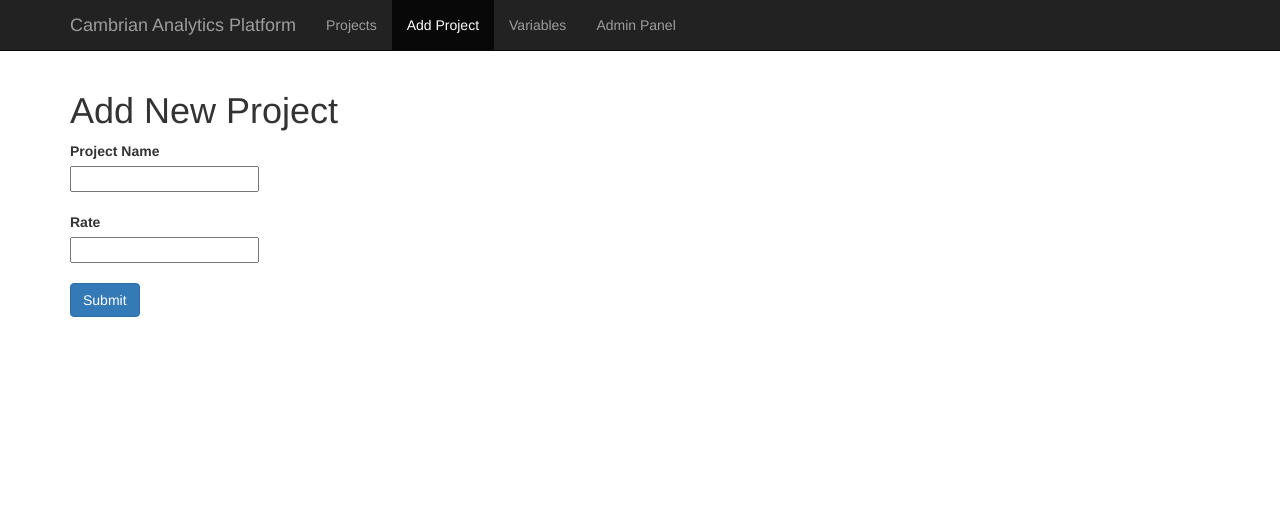
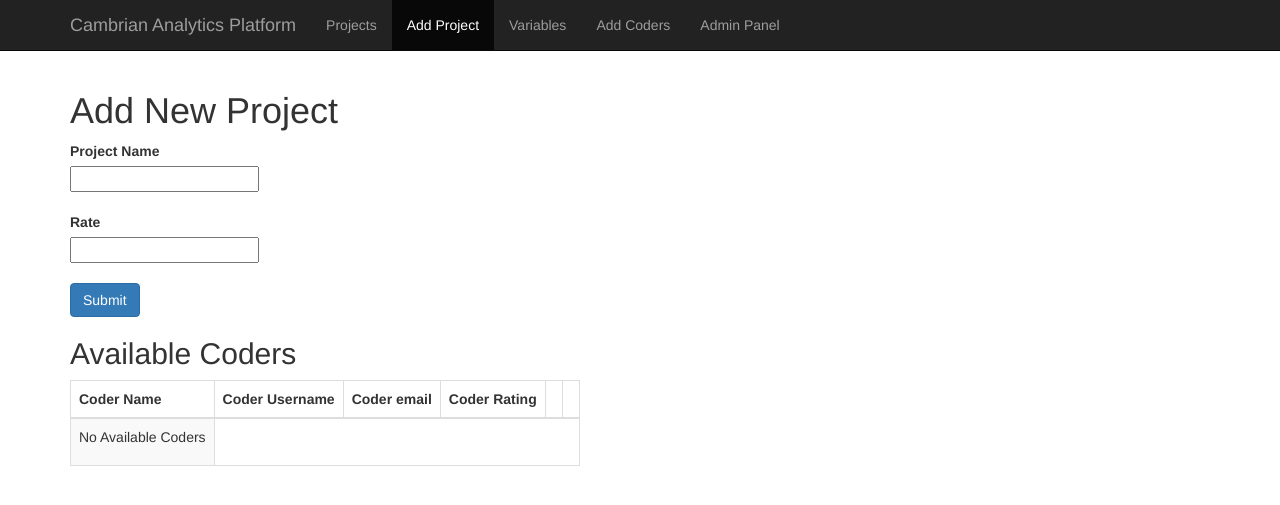
Before and after one commit to LosGimenos/coder_project, a Django app: a page that uses coder_app/templates/coder_app/base.html in a window 1280 px wide. Shown: the top 505 px of the page. Run offline with Django 3.2, Linux system fonts and the light colour scheme; some libraries are stand-ins or nearby versions.

Commit message:
scaffold coder view and add/edit coders

```diff
--- a/coder_app/templates/coder_app/base.html
+++ b/coder_app/templates/coder_app/base.html
@@ -35,15 +35,16 @@
           </button>
           <a class="navbar-brand" href="#">Cambrian Analytics Platform</a>
         </div>
-          {% url 'index' as index_url %}
-          {% url 'submit_new_project' as project_url %}
-          {% url 'submit_new_variable' as variable_url %}
-          {% url 'edit_project' as edit_project_url %}
+          {% url 'coder_app:index' as index_url %}
+          {% url 'coder_app:submit_new_project' as project_url %}
+          {% url 'coder_app:submit_new_variable' as variable_url %}
+          {% url 'coder_app:edit_project' as edit_project_url %}
         <div id="navbar" class="collapse navbar-collapse">
           <ul class="nav navbar-nav">
             <li {% if request.path == index_url %} class="active" {% endif %}><a href='{{ index_url }}'>Projects</a></li>
               <li {% if request.path == project_url %} class="active" {% endif %}><a href='{{ project_url }}'>Add Project</a></li>
             <li {% if request.path == variable_url %} class="active" {% endif %}><a href="{{ variable_url }}">Variables</a></li>
+              <li><a href="#">Add Coders</a></li>
             <li><a href="#">Admin Panel</a></li>
           </ul>
         </div><!--/.nav-collapse -->
--- a/coder_app/templates/coder_app/edit_variable.html
+++ b/coder_app/templates/coder_app/edit_variable.html
@@ -3,7 +3,7 @@
 {% block content %}
     <h2>Edit Variable "{{ variable_data.name }}"</h2>
 
-    <form action={% url 'edit_variable' variable_id=variable_data.id project_id=project_id %} class="input-group" method="post">
+    <form action={% url 'coder_app:edit_variable' variable_id=variable_data.id project_id=project_id %} class="input-group" method="post">
         {% csrf_token %}
         <input class='btn btn-primary' type="submit" name="submit_variable" value="Submit Variable"/><br />
         <input style="display:none;" name="variable_id" value="{{ variable_data.id }}" />
@@ -43,7 +43,7 @@
     <form id='add-tag'
           class="input-group col-sm-4"
           method="post"
-          action={% url 'edit_variable' variable_id=variable_data.id project_id=project_id %}>
+          action={% url 'coder_app:edit_variable' variable_id=variable_data.id project_id=project_id %}>
         {% csrf_token %}
         <input class="form-control" type="input" name="variable-tag" />
             <span class="input-group-btn">
--- a/coder_app/templates/coder_app/project.html
+++ b/coder_app/templates/coder_app/project.html
@@ -4,13 +4,39 @@
 
     <h1>Add New Project</h1>
 
-    <form action={% url 'submit_new_project' %} class="input-group" method="post">
+    <form action={% url 'coder_app:submit_new_project' %} class="input-group" method="post">
         {% csrf_token %}
         <label for="project-name">Project Name</label>
         <input class="input-group" type="input" name="project-name" /> <br />
         <label for="project-rate">Rate</label>
         <input class="input-group" type="input" name="project-rate" /> <br />
         <input class='btn btn-primary' type="submit" value="Submit"/>
+        <br />
+
+        <h2>Available Coders</h2>
+        <div class="table-responsive">
+            <table class="table table-bordered table-hovered table-striped tablesorter">
+                <thead>
+                    <tr>
+                        <th class="header">Coder Name</th>
+                        <th class="header">Coder Username</th>
+                        <th class="header">Coder email</th>
+                        <th class="header">Coder Rating</th>
+                        <th class="header"></th>
+                        <th class="header"></th>
+                    </tr>
+                </thead>
+                <tbody>
+                    {% if coder_data %}
+
+                    {% else %}
+                        <tr>
+                            <td><p>No Available Coders</p></td>
+                        </tr>
+                    {% endif %}
+                </tbody>
+            </table>
+        </div>
     </form>
 
 {% endblock %}
--- a/coder_app/urls.py
+++ b/coder_app/urls.py
@@ -2,6 +2,7 @@ from django.conf.urls import url
 
 from . import views
 
+app_name = 'coder_app'
 urlpatterns = [
     url(r'^$', views.index, name='index'),
     url(r'^variables', views.submit_new_variable, name='submit_new_variable'),
--- a/coder_app/views.py
+++ b/coder_app/views.py
@@ -92,7 +92,7 @@ def submit_new_variable(request):
         tag_data_list = []
 
         for tag in tag_data:
-            tag_data_list.append({'name': tag.name})
+            tag_data_list.append({'name': tag.name, 'id': tag.id})
 
         return HttpResponse(
             json.dumps({
@@ -103,6 +103,27 @@ def submit_new_variable(request):
             }),
             content_type="application/json"
         )
+
+    elif request.method == 'POST' and request.POST.get('delete_tag') == 'delete_tag':
+        tag_id = request.POST.get('tag_id')
+        project_id = request.POST.get('project_id')
+        variable_id = request.POST.get('variable_id')
+
+        print(tag_id, variable_id, 'these are the ids')
+
+        variable = Variable.objects.get(id=variable_id)
+        tag = Tag.objects.get(id=tag_id)
+        variable.tag_set.remove(tag)
+
+        return HttpResponse(
+            json.dumps({
+                'variable_id': variable_id,
+                'project_id': project_id,
+                'tag_id': tag_id,
+                'result': 'successful!'
+            }),
+            content_type="application/json"
+            )
 
     try:
         variable_id = variable.id
--- a/coder_app_project/settings.py
+++ b/coder_app_project/settings.py
@@ -32,6 +32,7 @@ ALLOWED_HOSTS = []
 
 INSTALLED_APPS = [
     'coder_app.apps.CoderAppConfig',
+    'coder_view.apps.CoderViewConfig',
     'django.contrib.admin',
     'django.contrib.auth',
     'django.contrib.contenttypes',
--- a/coder_app_project/urls.py
+++ b/coder_app_project/urls.py
@@ -18,5 +18,6 @@ from django.contrib import admin
 
 urlpatterns = [
     url(r'^coder_project/', include('coder_app.urls')),
+    url(r'^coder_view/', include('coder_view.urls')),
     url(r'^admin/', admin.site.urls),
 ]
--- /dev/null
+++ b/coder_view/admin.py
@@ -0,0 +1,6 @@
+# -*- coding: utf-8 -*-
+from __future__ import unicode_literals
+
+from django.contrib import admin
+
+# Register your models here.
--- /dev/null
+++ b/coder_view/models.py
@@ -0,0 +1,6 @@
+# -*- coding: utf-8 -*-
+from __future__ import unicode_literals
+
+from django.db import models
+
+# Create your models here.
--- /dev/null
+++ b/coder_view/tests.py
@@ -0,0 +1,6 @@
+# -*- coding: utf-8 -*-
+from __future__ import unicode_literals
+
+from django.test import TestCase
+
+# Create your tests here.
--- /dev/null
+++ b/coder_view/urls.py
@@ -0,0 +1,7 @@
+from django.conf.urls import url
+
+from . import views
+
+urlpatterns = [
+    url(r'^$', views.index, name='index')
+]
```
Also changed, not shown: coder_app/templates/coder_app/edit_project.html (+4 -4 lines), coder_app/templates/coder_app/index.html (+4 -4 lines), coder_view/apps.py (added, +8 -0 lines), coder_view/templates/coder_view/index.html (added, +7 -0 lines), coder_view/views.py (added, +9 -0 lines), static/tagSubmitHandler.js (+38 -5 lines), coder_app/templates/coder_app/app_coder.html (added), coder_view/__init__.py (added), coder_view/migrations/__init__.py (added).
